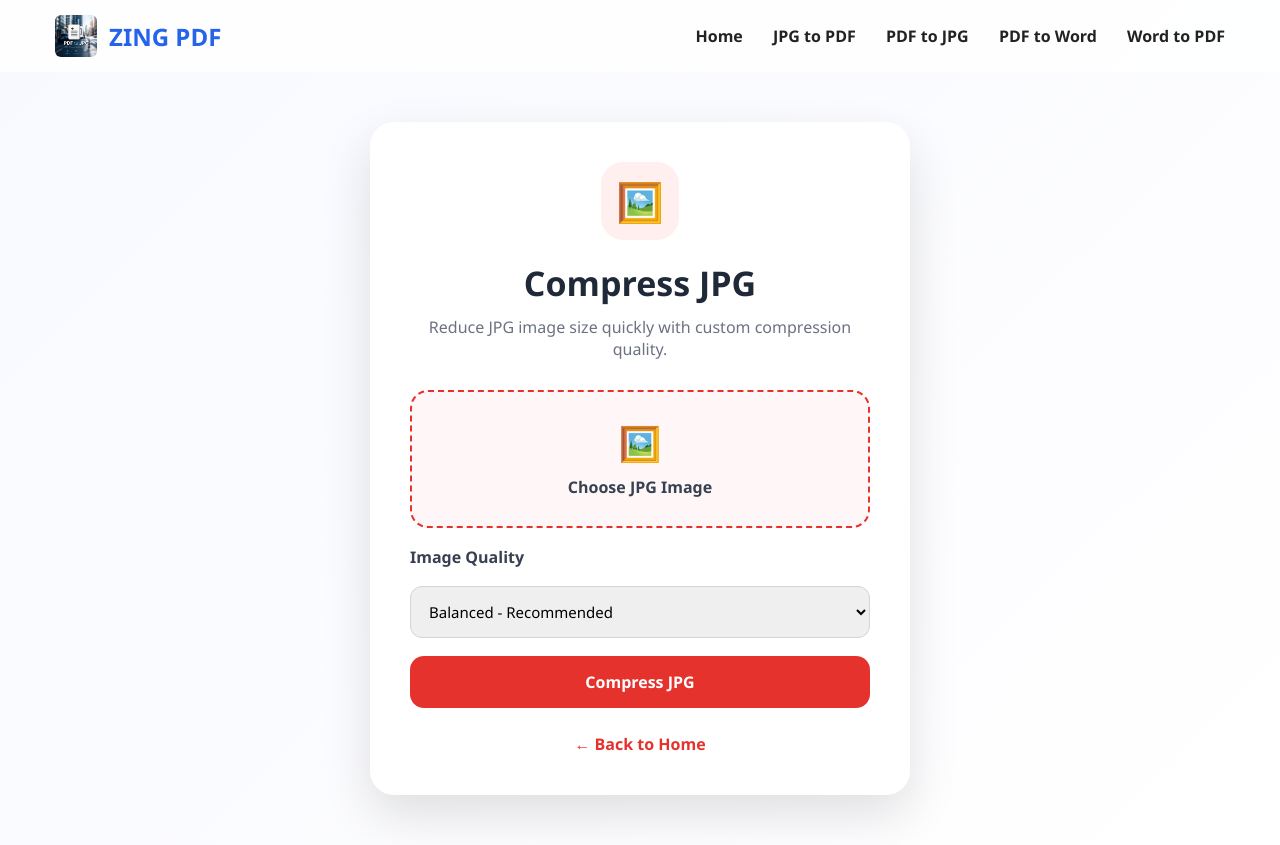
After one commit to Ajay3858/zing-file-converter, a Django app: page /compress-jpg/ in a window 1280 px wide. The commit adds this page. Run offline with Django 5.2, Linux system fonts and the light colour scheme; some libraries are stand-ins or nearby versions.

Commit message:
Feat:Added Size Reducer Option

```diff
--- a/fileconverter/templates/base.html
+++ b/fileconverter/templates/base.html
@@ -14,7 +14,12 @@
     box-sizing: border-box;
     font-family: "Segoe UI", sans-serif;
 }
-
+.logo-img {
+    width: 45px;
+    height: 45px;
+    object-fit: cover;
+    border-radius: 6px;
+}
 body {
     min-height: 100vh;
     background: linear-gradient(135deg, #eef2ff, #f8fafc);
@@ -208,7 +213,194 @@ body.word-bg {
     color: green;
     font-weight: 700;
 }
+.upload-section {
+    min-height: 70vh;
+    display: flex;
+    justify-content: center;
+    align-items: center;
+    padding: 40px 20px;
+}
 
+.upload-card {
+    background: white;
+    max-width: 500px;
+    width: 100%;
+    padding: 35px;
+    border-radius: 18px;
+    text-align: center;
+    box-shadow: 0 10px 30px rgba(0,0,0,0.12);
+}
+
+.upload-card h1 {
+    margin-bottom: 10px;
+    color: #222;
+}
+
+.upload-card p {
+    color: #666;
+    margin-bottom: 25px;
+}
+
+.upload-form {
+    display: flex;
+    flex-direction: column;
+    gap: 18px;
+}
+
+.upload-form input {
+    padding: 12px;
+    border: 2px dashed #aaa;
+    border-radius: 10px;
+}
+
+.upload-form button,
+.download-btn {
+    background: #e5322d;
+    color: white;
+    border: none;
+    padding: 13px 20px;
+    border-radius: 10px;
+    font-weight: bold;
+    cursor: pointer;
+    text-decoration: none;
+}
+
+.upload-form button:hover,
+.download-btn:hover {
+    background: #c62824;
+}
+
+.message {
+    margin-top: 20px;
+    font-weight: bold;
+}
+.compress-wrapper {
+    min-height: 80vh;
+    display: flex;
+    justify-content: center;
+    align-items: center;
+    padding: 50px 20px;
+    background: linear-gradient(135deg, #f8f9ff, #ffffff);
+}
+
+.compress-card {
+    width: 100%;
+    max-width: 540px;
+    background: #ffffff;
+    padding: 40px;
+    border-radius: 24px;
+    text-align: center;
+    box-shadow: 0 20px 50px rgba(0, 0, 0, 0.12);
+}
+
+.compress-icon {
+    width: 78px;
+    height: 78px;
+    margin: 0 auto 20px;
+    border-radius: 22px;
+    background: #fff0ef;
+    color: #e5322d;
+    font-size: 38px;
+    display: flex;
+    align-items: center;
+    justify-content: center;
+}
+
+.compress-card h1 {
+    font-size: 34px;
+    margin-bottom: 10px;
+    color: #1f2937;
+}
+
+.subtitle {
+    color: #6b7280;
+    font-size: 16px;
+    margin-bottom: 30px;
+}
+
+.compress-form {
+    display: flex;
+    flex-direction: column;
+    gap: 18px;
+}
+
+.file-box {
+    border: 2px dashed #e5322d;
+    background: #fff7f7;
+    padding: 28px;
+    border-radius: 18px;
+    cursor: pointer;
+    font-weight: 700;
+    color: #374151;
+    display: flex;
+    flex-direction: column;
+    gap: 10px;
+}
+
+.file-box input {
+    display: none;
+}
+
+.file-icon {
+    font-size: 34px;
+}
+
+.form-label {
+    text-align: left;
+    font-weight: 700;
+    color: #374151;
+}
+
+.select-box {
+    padding: 14px;
+    border-radius: 12px;
+    border: 1px solid #d1d5db;
+    font-size: 15px;
+}
+
+.primary-btn,
+.download-btn {
+    background: #e5322d;
+    color: white;
+    padding: 15px;
+    border-radius: 14px;
+    border: none;
+    font-weight: 800;
+    font-size: 16px;
+    cursor: pointer;
+    text-decoration: none;
+}
+
+.primary-btn:hover,
+.download-btn:hover {
+    background: #c62824;
+}
+
+.status-message {
+    margin-top: 22px;
+    font-weight: 700;
+    color: #111827;
+}
+
+.download-btn {
+    display: inline-block;
+    margin-top: 18px;
+}
+
+.back-link {
+    display: inline-block;
+    margin-top: 24px;
+    color: #e5322d;
+    font-weight: 700;
+    text-decoration: none;
+}
+.back-link {
+    display: inline-block;
+    margin-top: 25px;
+    color: #e5322d;
+    text-decoration: none;
+    font-weight: bold;
+}
 @media (max-width: 900px) {
     .tools-grid {
         grid-template-columns: repeat(2, 1fr);
@@ -251,7 +443,6 @@ body.word-bg {
         <a href="{% url 'word_to_pdf' %}">Word to PDF</a>
     </div>
 </div>
-
 {% block content %}{% endblock %}
 
 </body>
--- /dev/null
+++ b/fileconverter/templates/compress_jpg.html
@@ -0,0 +1,51 @@
+{% extends 'base.html' %}
+
+{% block content %}
+
+<section class="compress-wrapper">
+    <div class="compress-card">
+
+        <div class="compress-icon">🖼️</div>
+
+        <h1>Compress JPG</h1>
+        <p class="subtitle">
+            Reduce JPG image size quickly with custom compression quality.
+        </p>
+
+        <form method="POST" enctype="multipart/form-data" class="compress-form">
+            {% csrf_token %}
+
+            <label class="file-box">
+                <span class="file-icon">🖼️</span>
+                <span>Choose JPG Image</span>
+                <input type="file" name="image" accept=".jpg,.jpeg" required>
+            </label>
+
+            <label class="form-label">Image Quality</label>
+            <select name="quality" class="select-box" required>
+                <option value="80">Best Quality - Large Size</option>
+                <option value="50" selected>Balanced - Recommended</option>
+                <option value="25">Smallest Size - High Compression</option>
+            </select>
+
+            <button type="submit" class="primary-btn">
+                Compress JPG
+            </button>
+        </form>
+
+        {% if message %}
+            <p class="status-message">{{ message }}</p>
+        {% endif %}
+
+        {% if file %}
+            <a href="{% url 'download' %}?file={{ file }}" class="download-btn">
+                ⬇ Download Compressed JPG
+            </a>
+        {% endif %}
+
+        <a href="{% url 'index' %}" class="back-link">← Back to Home</a>
+
+    </div>
+</section>
+
+{% endblock %}
--- a/fileconverter/urls.py
+++ b/fileconverter/urls.py
@@ -2,13 +2,15 @@ from django.urls import path
 from . import views
 
 urlpatterns = [
-    path('', views.index, name='index'),
+    path("", views.index, name="index"),
 
-    path('jpg-to-pdf/', views.jpg_to_pdf, name='jpg_to_pdf'),
-    path('pdf-to-jpg/', views.pdf_to_jpg, name='pdf_to_jpg'),
+    path("jpg-to-pdf/", views.jpg_to_pdf, name="jpg_to_pdf"),
+    path("pdf-to-jpg/", views.pdf_to_jpg, name="pdf_to_jpg"),
+    path("pdf-to-word/", views.pdf_to_word, name="pdf_to_word"),
+    path("word-to-pdf/", views.word_to_pdf, name="word_to_pdf"),
 
-    path('pdf-to-word/', views.pdf_to_word, name='pdf_to_word'),
-    path('word-to-pdf/', views.word_to_pdf, name='word_to_pdf'),
+    path("compress-jpg/", views.compress_jpg, name="compress_jpg"),
+    path("compress-pdf/", views.compress_pdf, name="compress_pdf"),
 
-    path('download/', views.download, name='download'),
+    path("download/", views.download, name="download"),
 ]
--- a/fileconverter/views.py
+++ b/fileconverter/views.py
@@ -6,10 +6,10 @@ from PIL import Image
 from pdf2image import convert_from_path
 from pdf2docx import Converter
 import subprocess
-
 import os
 
 
+# Folder to store converted files
 OUTPUT_DIR = os.path.join(settings.BASE_DIR, "converted_files")
 os.makedirs(OUTPUT_DIR, exist_ok=True)
 
@@ -18,15 +18,13 @@ def index(request):
     return render(request, "index.html")
 
 
-# JPG TO PDF
+# ================= JPG TO PDF =================
 def jpg_to_pdf(request):
     if request.method == "POST":
         image_file = request.FILES.get("image")
 
         if not image_file:
-            return render(request, "jpg_to_pdf.html", {
-                "message": "Please upload an image ❌"
-            })
+            return render(request, "jpg_to_pdf.html", {"message": "Please upload an image ❌"})
 
         try:
             image = Image.open(image_file)
@@ -46,33 +44,27 @@ def jpg_to_pdf(request):
             })
 
         except Exception as e:
-            return render(request, "jpg_to_pdf.html", {
-                "message": f"Error: {e}"
-            })
+            return render(request, "jpg_to_pdf.html", {"message": f"Error: {e}"})
 
     return render(request, "jpg_to_pdf.html")
 
 
-# PDF TO JPG
+# ================= PDF TO JPG =================
 def pdf_to_jpg(request):
     if request.method == "POST":
         pdf_file = request.FILES.get("pdf")
 
         if not pdf_file:
-            return render(request, "pdf_to_jpg.html", {
-                "message": "Please upload a PDF ❌"
-            })
+            return render(request, "pdf_to_jpg.html", {"message": "Please upload a PDF ❌"})
 
         try:
             name = os.path.splitext(pdf_file.name)[0]
-
             temp_pdf = os.path.join(OUTPUT_DIR, f"{name}.pdf")
 
             with open(temp_pdf, "wb") as f:
                 for chunk in pdf_file.chunks():
                     f.write(chunk)
 
-            # ✅ CORRECT POSITION (inside try)
             pages = convert_from_path(temp_pdf)
 
             filename = f"{name}.jpg"
@@ -86,21 +78,18 @@ def pdf_to_jpg(request):
             })
 
         except Exception as e:
-            return render(request, "pdf_to_jpg.html", {
-                "message": f"Error: {e}"
-            })
+            return render(request, "pdf_to_jpg.html", {"message": f"Error: {e}"})
 
     return render(request, "pdf_to_jpg.html")
 
-# PDF TO WORD
+
+# ================= PDF TO WORD =================
 def pdf_to_word(request):
     if request.method == "POST":
         pdf_file = request.FILES.get("pdf")
 
         if not pdf_file:
-            return render(request, "pdf_to_word.html", {
-                "message": "Please upload a PDF ❌"
-            })
+            return render(request, "pdf_to_word.html", {"message": "Please upload a PDF ❌"})
 
         try:
             name = os.path.splitext(pdf_file.name)[0]
@@ -113,10 +102,7 @@ def pdf_to_word(request):
                     f.write(chunk)
 
             cv = Converter(pdf_path)
-
-            # convert only first 5 pages to avoid infinite loading
             cv.convert(word_path, start=0, end=5)
-
             cv.close()
 
             return render(request, "pdf_to_word.html", {
@@ -125,27 +111,23 @@ def pdf_to_word(request):
             })
 
         except Exception as e:
-            return render(request, "pdf_to_word.html", {
-                "message": f"Error: {e}"
-            })
+            return render(request, "pdf_to_word.html", {"message": f"Error: {e}"})
 
     return render(request, "pdf_to_word.html")
 
-# WORD TO PDF
+
+# ================= WORD TO PDF =================
 def word_to_pdf(request):
     if request.method == "POST":
         word_file = request.FILES.get("doc")
 
         if not word_file:
-            return render(request, "word_to_pdf.html", {
-                "message": "Please upload a Word file ❌"
-            })
+            return render(request, "word_to_pdf.html", {"message": "Please upload a Word file ❌"})
 
         try:
             name = os.path.splitext(word_file.name)[0]
             word_path = os.path.join(OUTPUT_DIR, word_file.name)
             pdf_filename = f"{name}.pdf"
-            pdf_path = os.path.join(OUTPUT_DIR, pdf_filename)
 
             with open(word_path, "wb") as f:
                 for chunk in word_file.chunks():
@@ -158,18 +140,91 @@ def word_to_pdf(request):
                 "--outdir", OUTPUT_DIR,
                 word_path
             ], check=True)
+
             return render(request, "word_to_pdf.html", {
                 "message": "Converted Successfully ✅",
                 "file": pdf_filename
             })
 
         except Exception as e:
-            return render(request, "word_to_pdf.html", {
-                "message": f"Error: {e}"
+            return render(request, "word_to_pdf.html", {"message": f"Error: {e}"})
+
+    return render(request, "word_to_pdf.html")
+
+
+# ================= NEW: JPG COMPRESS =================
+def compress_jpg(request):
+    if request.method == "POST":
+        image_file = request.FILES.get("image")
+
+        if not image_file:
+            return render(request, "compress_jpg.html", {"message": "Upload image ❌"})
+
+        try:
+            image = Image.open(image_file)
+
+            if image.mode != "RGB":
+                image = image.convert("RGB")
+
+            name = os.path.splitext(image_file.name)[0]
+            filename = f"{name}_compressed.jpg"
+            path = os.path.join(OUTPUT_DIR, filename)
+
+            image.save(path, "JPEG", optimize=True, quality=50)
+
+            return render(request, "compress_jpg.html", {
+                "message": "Compressed Successfully ✅",
+                "file": filename
             })
 
-    return render(request, "word_to_pdf.html")
-# DOWNLOAD
+        except Exception as e:
+            return render(request, "compress_jpg.html", {"message": f"Error: {e}"})
+
+    return render(request, "compress_jpg.html")
+
+
+# ================= NEW: PDF COMPRESS =================
+def compress_pdf(request):
+    if request.method == "POST":
+        pdf_file = request.FILES.get("pdf")
+
+        if not pdf_file:
+            return render(request, "compress_pdf.html", {"message": "Upload PDF ❌"})
+
+        try:
+            name = os.path.splitext(pdf_file.name)[0]
+            input_path = os.path.join(OUTPUT_DIR, pdf_file.name)
+            output_filename = f"{name}_compressed.pdf"
+            output_path = os.path.join(OUTPUT_DIR, output_filename)
+
+            with open(input_path, "wb") as f:
+                for chunk in pdf_file.chunks():
+                    f.write(chunk)
+
+            subprocess.run([
+                "gs",
+                "-sDEVICE=pdfwrite",
+                "-dCompatibilityLevel=1.4",
+                "-dPDFSETTINGS=/ebook",
+                "-dNOPAUSE",
+                "-dQUIET",
+                "-dBATCH",
+                f"-sOutputFile={output_path}",
+                input_path
+            ], check=True)
+
+            return render(request, "compress_pdf.html", {
+                "message": "Compressed Successfully ✅",
+                "file": output_filename
+            })
+
+        except Exception as e:
+            return render(request, "compress_pdf.html", {"message": f"Error: {e}"})
+
+    return render(request, "compress_pdf.html")
+
+
+# ================= DOWNLOAD =================
 def download(request):
     file = request.GET.get("file")
 
```
Also changed, not shown: fileconverter/templates/compress_pdf.html (added, +51 -0 lines), fileconverter/templates/index.html (+14 -2 lines), fileconverter/utils.py (added, +25 -0 lines), 1 other file.
